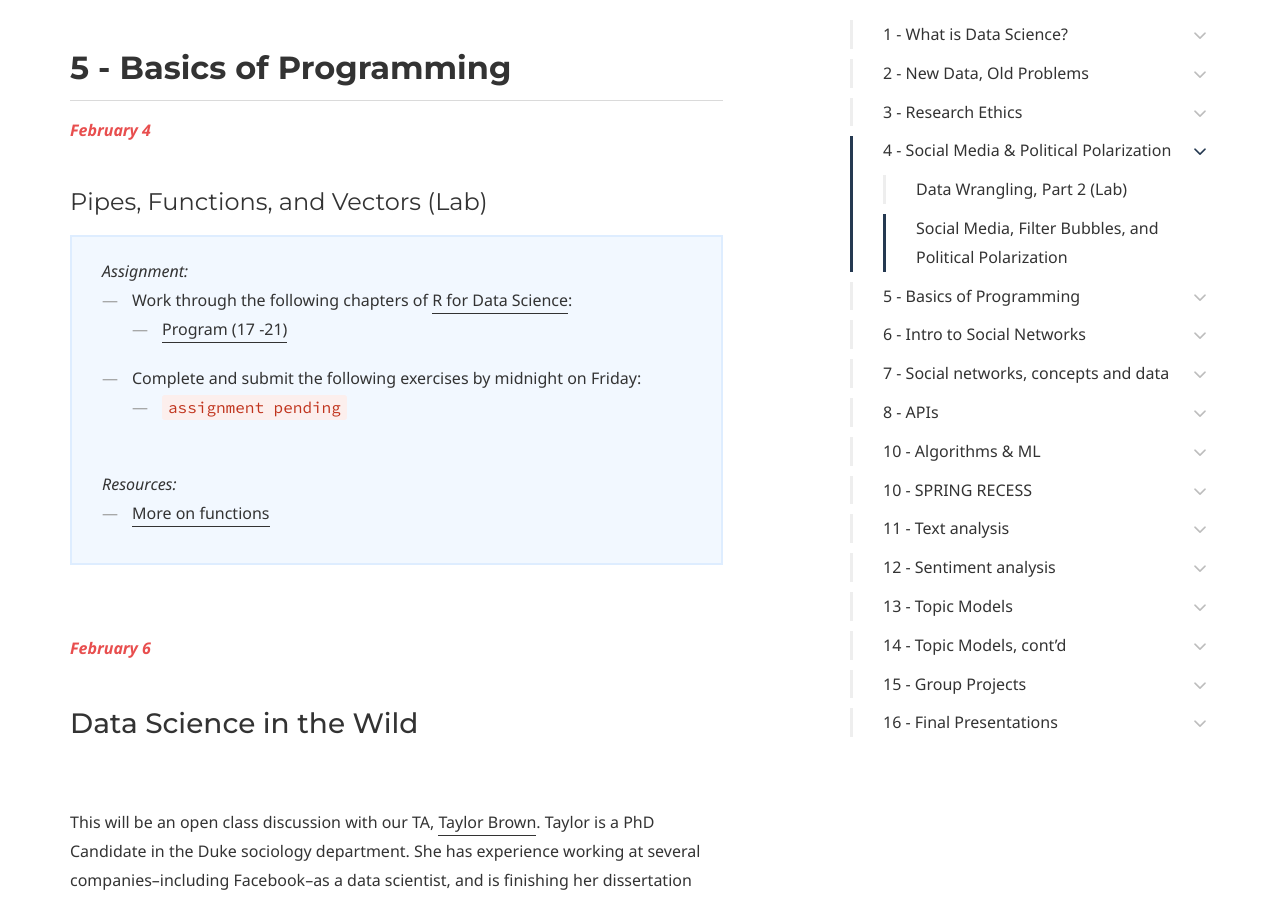
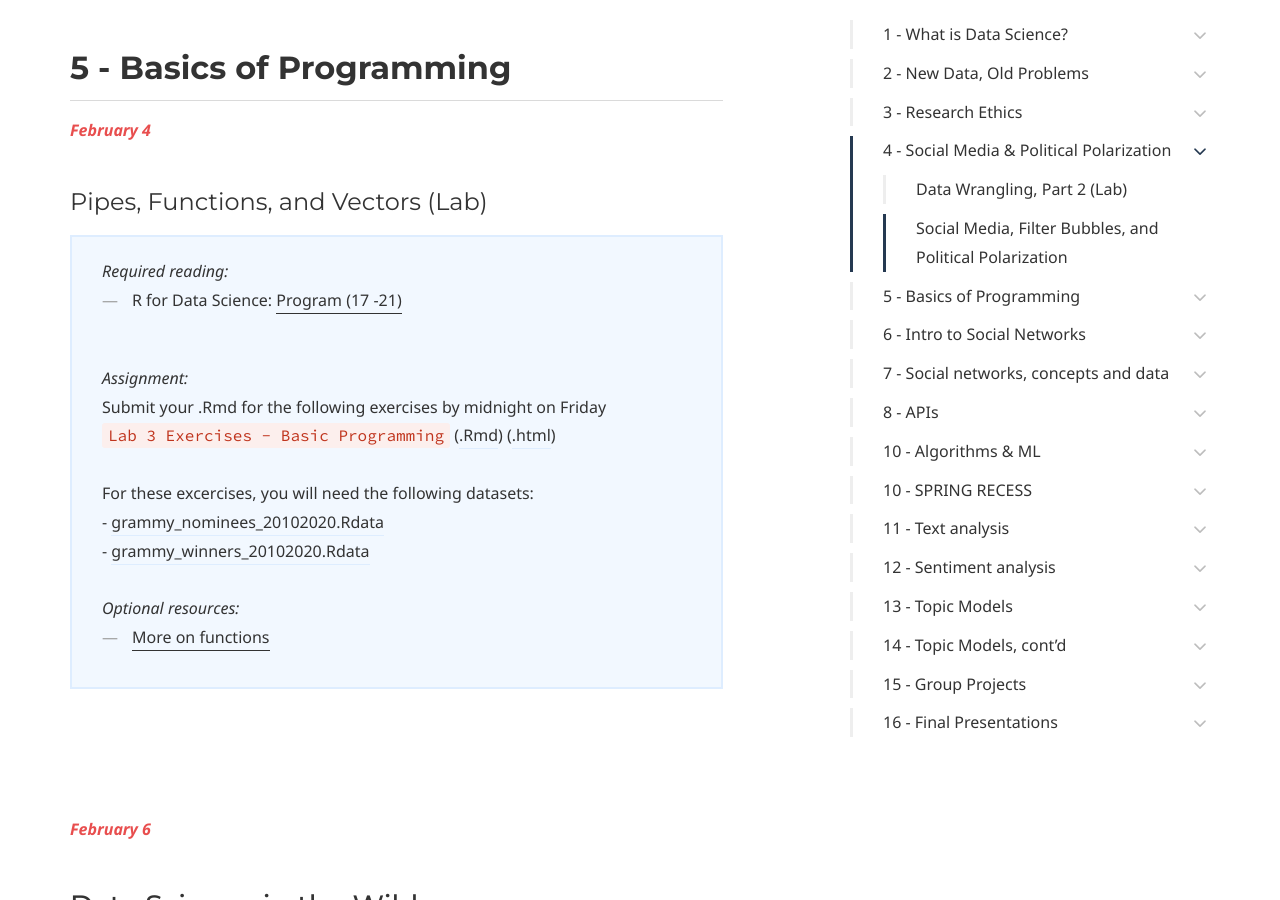
Before and after one commit to dssoc/dssoc.github.io, a Jekyll site: the page built from schedule.md, in a window 1280 px wide and 900 px high, scrolled down 5221 px. Built offline with Jekyll 4.4.1, drawn with Linux system fonts in a browser that asks for light colours; some web fonts are replaced.

Commit message:
update lab 3 on the schedule

```diff
--- a/schedule.md
+++ b/schedule.md
@@ -158,23 +158,25 @@ For these excercises, you will need the following datasets:<br/>
 <b><i><font color="#E84E4E">February 4</font></i></b>
 #### Pipes, Functions, and Vectors (Lab)
 <div class="callout callout--info">
-<i>Assignment:</i> <br/>
+<i>Required reading:</i> <br/>
 <ul>
-<li>Work through the following chapters of <a href = "http://r4ds.had.co.nz/">R for Data Science</a>:
-<ul>
-<li><a href = "https://r4ds.had.co.nz/program-intro.html">Program (17 -21)</a></li>
-</ul></li>
-<li>Complete and submit the following exercises by midnight on Friday:
-<ul>
-<li><code>assignment pending</code></li>
-</ul></li>
-</ul><br/>
-<i>Resources:</i><br/>
+<li>R for Data Science: <a href = "https://r4ds.had.co.nz/program-intro.html">Program (17 -21)</a></li></ul><br/>
+<i>Assignment:</i><br/> Submit your .Rmd for the following exercises by midnight on Friday<br/>
+<code>Lab 3 Exercises - Basic Programming</code> (<a href = "https://minhaskamal.github.io/DownGit/#/home?url=https://github.com/dssoc/dssoc.github.io/blob/master/assignments/DSS_Lab3_BasicProgramming.Rmd">.Rmd</a>) (<a href = "https://htmlpreview.github.io/?https://raw.githubusercontent.com/dssoc/dssoc.github.io/master/assignments/DSS_Lab3_BasicProgramming.html">.html</a>)<br/><br/>
+For these excercises, you will need the following datasets:<br/>
+- <a href = "https://github.com/dssoc/dssoc.github.io/raw/master/datasets/grammy_nominees_20102020.Rdata">grammy_nominees_20102020.Rdata</a><br/>
+- <a href = "https://github.com/dssoc/dssoc.github.io/raw/master/datasets/grammy_winners_20102020.Rdata">grammy_winners_20102020.Rdata</a><br/>
+<br/>
+<i>Optional resources:</i><br/>
 <ul>
   <li><a href = "https://rstudio.cloud/learn/primers/6">More on functions</a></li>
 </ul>
+
 </div>
-<br/>
+<br/><br/><br/>
+
+
+
 
 
 <b><i><font color="#E84E4E">February 6</font></i></b>
```
